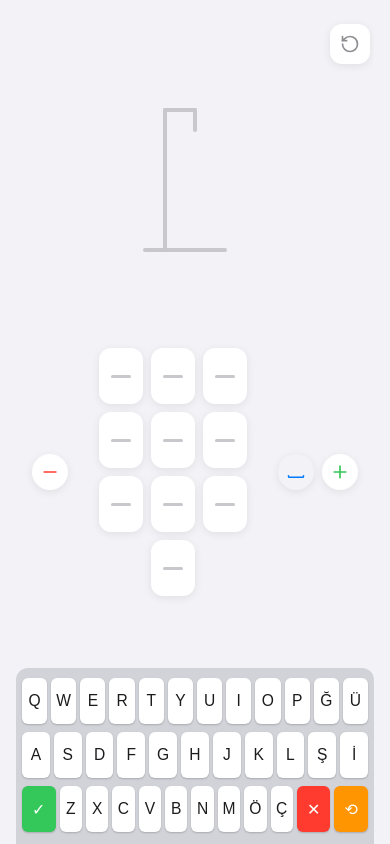
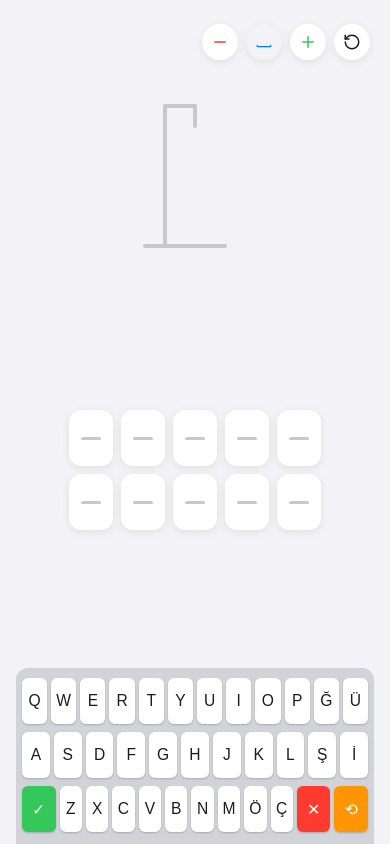
Before and after one commit to derinbarutcu17/hangman-app, a React (Vite) app: page / in a window 390 px wide. Both pictures are taken after a click on the button "10". Built offline with nearby package versions, Linux system fonts and the light colour scheme.

Commit message:
Move controls to header for better mobile UX

```diff
--- a/src/App.css
+++ b/src/App.css
@@ -81,6 +81,14 @@
   padding: 8px 4px;
 }
 
+.controls-group {
+  display: flex;
+  align-items: center;
+  gap: 8px;
+  flex-shrink: 0;
+  margin-left: 8px;
+}
+
 .graveyard {
   display: flex;
   flex-wrap: wrap;
@@ -113,30 +121,9 @@
   transform: scale(0.9);
 }
 
+/* Reset button inherits base control-btn styles but needs margin override */
 .reset-btn {
-  width: 40px;
-  height: 40px;
-  border-radius: 12px;
-  border: none;
-  background: #ffffff;
-  color: #8e8e93;
-  cursor: pointer;
-  display: flex;
-  align-items: center;
-  justify-content: center;
-  box-shadow: 0 2px 8px rgba(0, 0, 0, 0.08);
-  transition: all 0.2s ease;
-  flex-shrink: 0;
-  margin-left: 12px;
-}
-
-.reset-btn:hover {
-  color: #ff3b30;
-}
-
-.reset-btn svg {
-  width: 20px;
-  height: 20px;
+  margin-left: 0;
 }
 
 /* Hangman Container */
@@ -176,12 +163,13 @@
   gap: 12px;
   overflow: hidden;
   padding: 0 16px;
+  flex-direction: column; /* Move blanks to own row */
 }
 
-.plus-controls {
-  display: flex;
-  gap: 8px;
-  flex-shrink: 0;
+/* Hide these here as they moved to header */
+.word-controls-container .control-btn,
+.word-controls-container .plus-controls {
+  display: none;
 }
 
 .control-btn {
--- a/src/App.jsx
+++ b/src/App.jsx
@@ -330,7 +330,7 @@ function App() {
             animate={{ opacity: 1 }}
             exit={{ opacity: 0 }}
           >
-            {/* Header with Graveyard */}
+            {/* Header with Graveyard and Controls */}
             <div className="game-header">
               <div className="graveyard">
                 <AnimatePresence>
@@ -350,9 +350,36 @@ function App() {
                   ))}
                 </AnimatePresence>
               </div>
-              <button className="reset-btn" onClick={handleReset} title="New Game">
-                <RotateCcw />
-              </button>
+
+              <div className="controls-group">
+                <button
+                  className="control-btn minus"
+                  onClick={handleRemoveLetter}
+                  disabled={blanks.length <= 1}
+                  title="Remove Last"
+                >
+                  <Minus size={18} />
+                </button>
+                <button
+                  className="control-btn space"
+                  onClick={handleAddSpace}
+                  disabled={blanks.length >= 20}
+                  title="Add Space"
+                >
+                  <Space size={16} />
+                </button>
+                <button
+                  className="control-btn plus"
+                  onClick={handleAddLetter}
+                  disabled={blanks.length >= 20}
+                  title="Add Letter"
+                >
+                  <Plus size={18} />
+                </button>
+                <button className="control-btn reset-btn" onClick={handleReset} title="New Game">
+                  <RotateCcw size={18} />
+                </button>
+              </div>
             </div>
 
             {/* Hangman Drawing */}
@@ -360,17 +387,8 @@ function App() {
               <HangmanParts wrongCount={wrongCount} />
             </div>
 
-            {/* Word Blanks with +/- Controls */}
+            {/* Word Blanks */}
             <div className="word-controls-container">
-              <button
-                className="control-btn minus"
-                onClick={handleRemoveLetter}
-                disabled={blanks.length <= 1}
-                title="Remove Last"
-              >
-                <Minus size={20} />
-              </button>
-
               <div className="word-container">
                 <div className="word-blanks">
                   {blanks.map((item, index) => {
@@ -404,25 +422,6 @@ function App() {
                   })}
                 </div>
               </div>
-
-              <div className="plus-controls">
-                <button
-                  className="control-btn space"
-                  onClick={handleAddSpace}
-                  disabled={blanks.length >= 20}
-                  title="Add Space"
-                >
-                  <Space size={18} />
-                </button>
-                <button
-                  className="control-btn plus"
-                  onClick={handleAddLetter}
-                  disabled={blanks.length >= 20}
-                  title="Add Letter"
-                >
-                  <Plus size={20} />
-                </button>
-              </div>
             </div>
 
             {/* Virtual Keyboard */}
```
